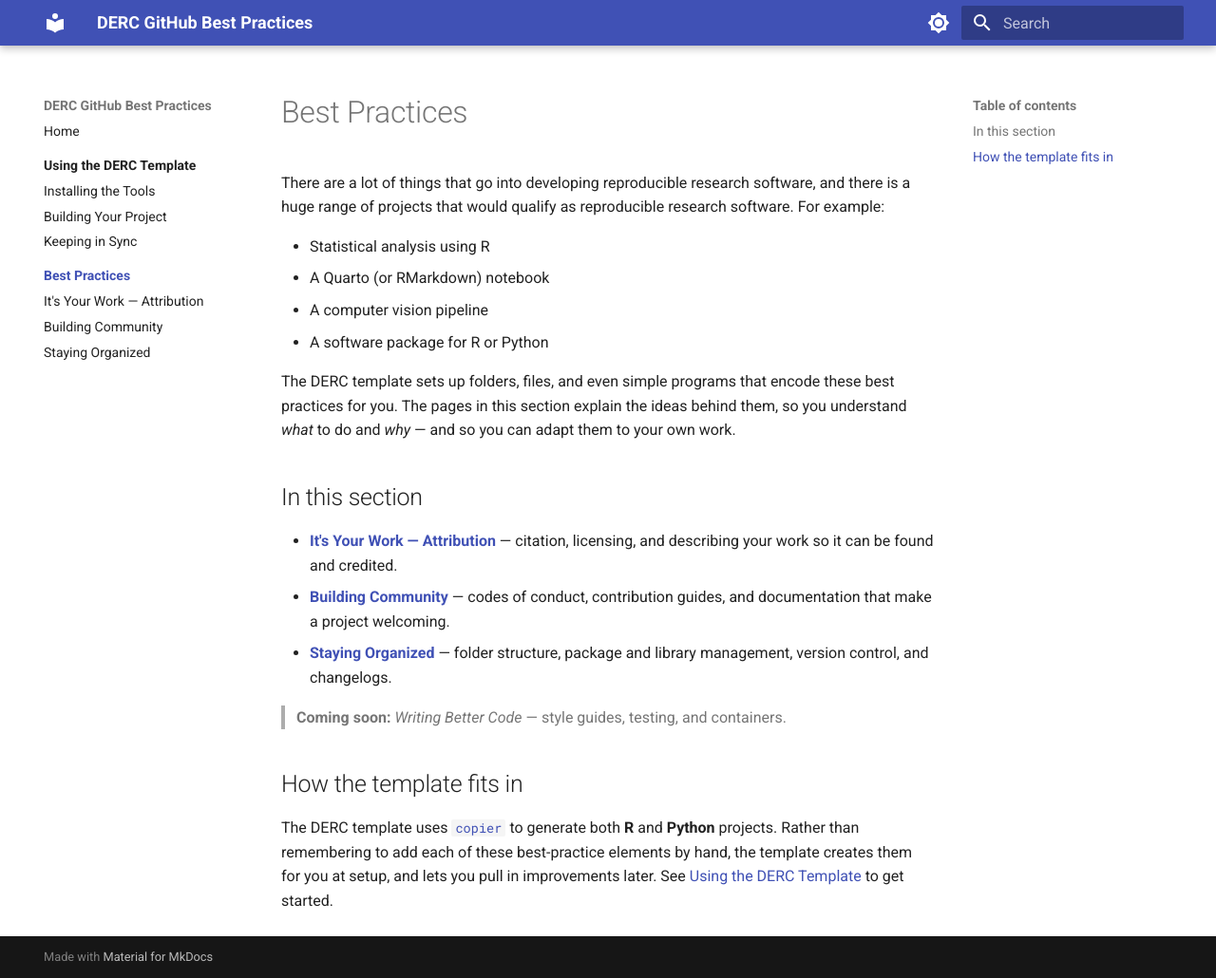
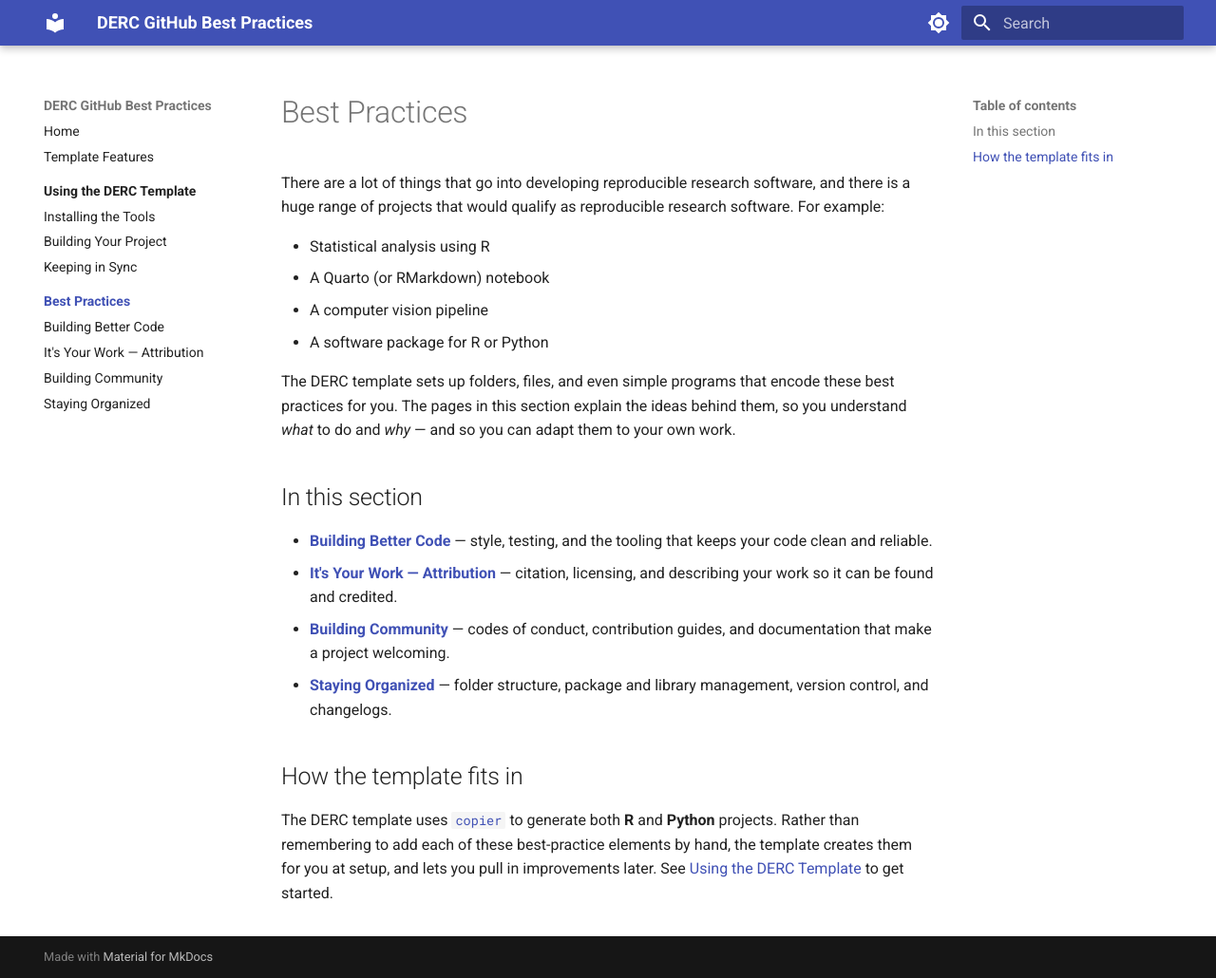
Before and after one commit to UBC-DERC/derc_copier, an MkDocs documentation site: the page built from docs/copier/index.md, in a window 1280 px wide and 1030 px high. Shown: the whole window at 95% size. Built offline with MkDocs 1.6.1 and Material for MkDocs 9.7.7, drawn with Linux system fonts in a browser that asks for light colours.

Commit message:
Added a lot of information for project features.
Added the `building` page as well.

```diff
--- a/docs/copier/index.md
+++ b/docs/copier/index.md
@@ -14,15 +14,14 @@
 
 ## In this section
 
+* [**Building Better Code**](building/index.md) &mdash; style, testing, and the
+  tooling that keeps your code clean and reliable.
 * [**It's Your Work &mdash; Attribution**](attribution/index.md) &mdash; citation,
   licensing, and describing your work so it can be found and credited.
 * [**Building Community**](community/index.md) &mdash; codes of conduct,
   contribution guides, and documentation that make a project welcoming.
 * [**Staying Organized**](organization/index.md) &mdash; folder structure, package
   and library management, version control, and changelogs.
-
-> **Coming soon:** *Writing Better Code* &mdash; style guides, testing, and
-> containers.
 
 ## How the template fits in
 
--- a/mkdocs.yml
+++ b/mkdocs.yml
@@ -21,6 +21,7 @@
 
 nav:
   - Home: index.md
+  - Template Features: features.md
   - Using the DERC Template:
       - copier/using/index.md
       - Installing the Tools: copier/using/installing.md
@@ -28,6 +29,7 @@
       - Keeping in Sync: copier/using/updating.md
   - Best Practices:
       - copier/index.md
+      - Building Better Code: copier/building/index.md
       - It's Your Work — Attribution: copier/attribution/index.md
       - Building Community: copier/community/index.md
       - Staying Organized: copier/organization/index.md
```
Also changed, not shown: docs/copier/building/index.md (added, +3 -0 lines), docs/features.md (added, +52 -0 lines).
